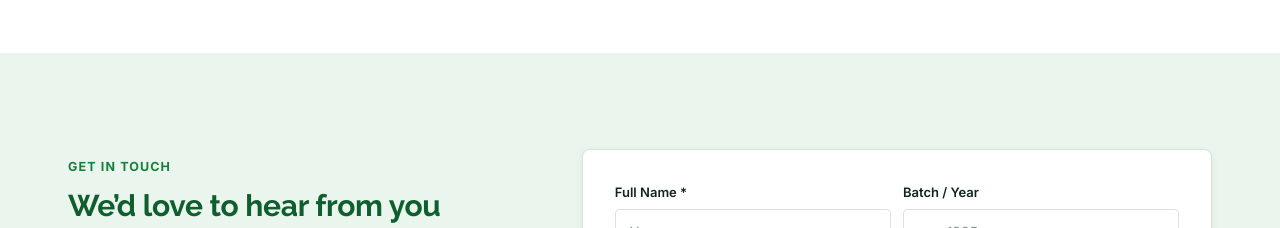
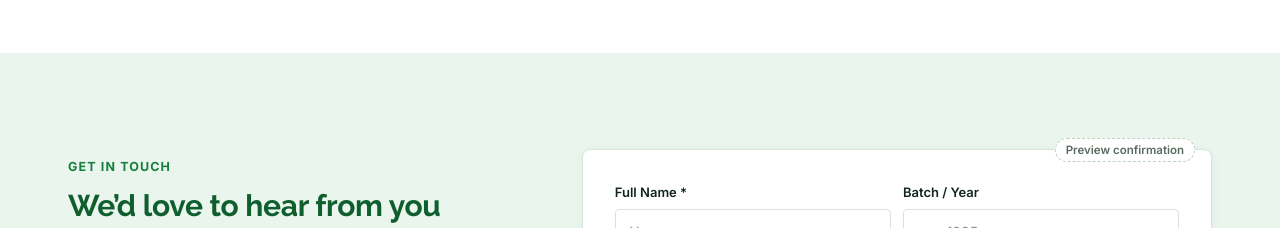
Before and after one commit to OCA-H/oca, a Next.js app: page / in a window 1280 px wide. Shown: the part 8340-8568 px from the top of the page. Built offline with nearby package versions, Linux system fonts and the light colour scheme; no server answers.

Commit message:
ADDED REDESIGN

```diff
--- a/app/(view)/(pv)/home/component/ContactSection.tsx
+++ b/app/(view)/(pv)/home/component/ContactSection.tsx
@@ -12,7 +12,7 @@ const FieldError: React.FC<{ message?: string }> = ({ message }) =>
 
 export const ContactSection: React.FC = () => {
   const contact = useContact();
-  const { form, setField, fieldErrors, error, sentMessage, sentTo, isSending, handleSubmit, resend } = useContactForm();
+  const { form, setField, fieldErrors, error, sentMessage, sentTo, isSending, handleSubmit, resend, togglePreview } = useContactForm();
   return (
     <section className="section tint-teal" id="contact">
       <div className="wrap">
@@ -33,6 +33,11 @@ export const ContactSection: React.FC = () => {
             </div>
           </div>
           <form className="contact-form-panel" onSubmit={handleSubmit} noValidate>
+            {process.env.NODE_ENV === 'development' && (
+              <button type="button" className="contact-preview-toggle" onClick={togglePreview}>
+                {sentMessage ? 'Show form' : 'Preview confirmation'}
+              </button>
+            )}
             {/* Laid over the form, which stays in place underneath so the panel keeps its size. */}
             <div className="contact-sent" id="contact-ok" role="status" hidden={!sentMessage}>
               <span className="contact-sent-icon" aria-hidden="true">
@@ -40,7 +45,7 @@ export const ContactSection: React.FC = () => {
               </span>
               <h3>Message sent</h3>
               <p>{sentMessage}</p>
-              {sentTo && <p className="contact-sent-copy">A copy is on its way to <b>{sentTo}</b>.</p>}
+              {sentTo && <p className="contact-sent-copy">A copy is on its way to<b>{sentTo}</b></p>}
               <p className="contact-sent-resend">
                 Didn&rsquo;t get the email? <button type="button" onClick={resend}>Resend</button>
               </p>
--- a/app/(view)/(pv)/home/handler/useContactForm.ts
+++ b/app/(view)/(pv)/home/handler/useContactForm.ts
@@ -45,7 +45,16 @@ export function useContactForm() {
     requestAnimationFrame(() => document.getElementById('ct-name')?.focus());
   };
 
-  return { form, setField, fieldErrors, error, sentMessage, sentTo, isSending, handleSubmit, resend };
+  /** Development only: switches the confirmation on or off without sending anything. */
+  const togglePreview = () => {
+    if (sentMessage) return resend();
+    setError(null);
+    // As contactController sends it.
+    setSentMessage('Thank you. Your message has been sent to the OCA Secretariat, and a copy is on its way to your inbox.');
+    setSentTo(form.email || 'you@example.com');
+  };
+
+  return { form, setField, fieldErrors, error, sentMessage, sentTo, isSending, handleSubmit, resend, togglePreview };
 }
 
 export default useContactForm;
```
Also changed, not shown: template/theme/oca-v1.css.
